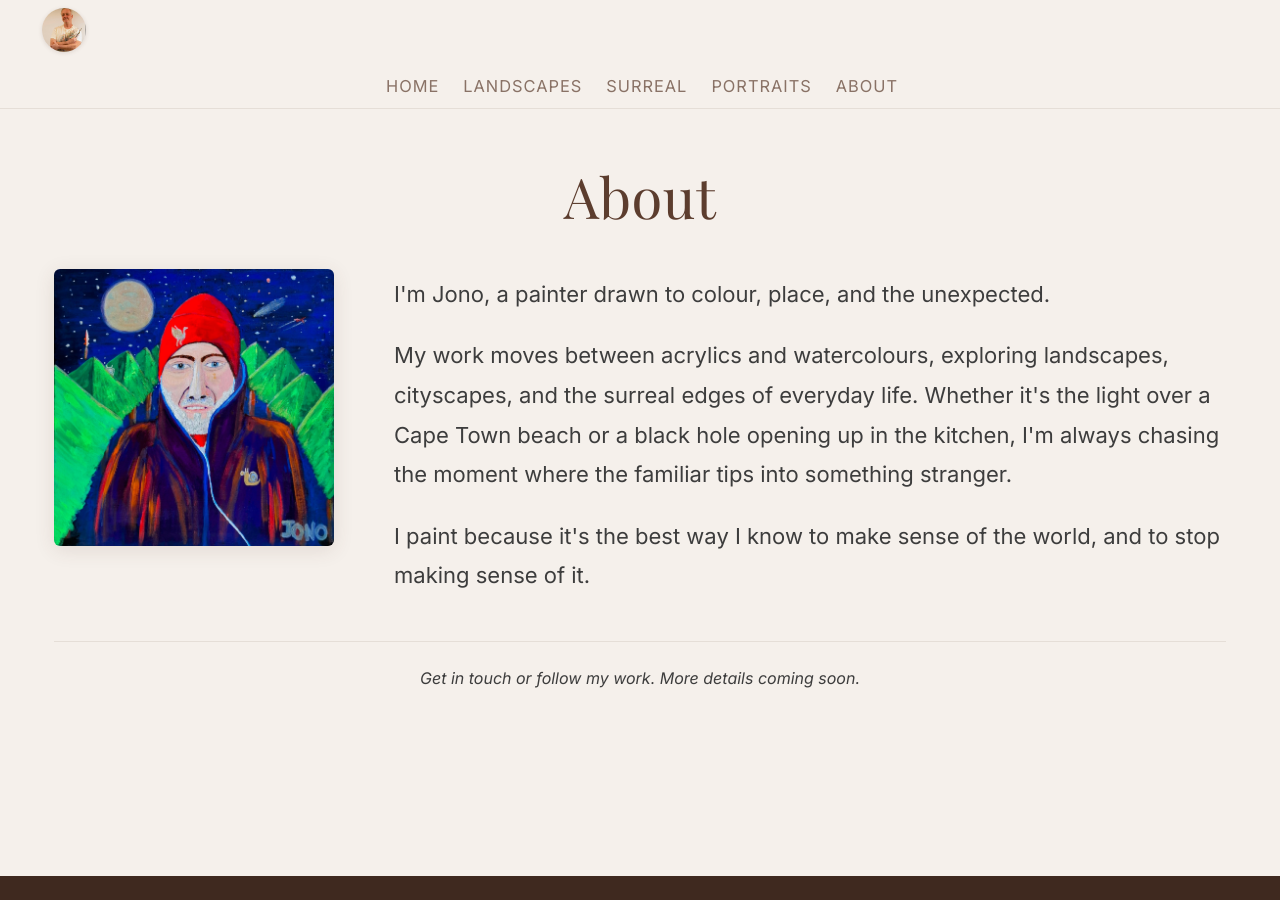
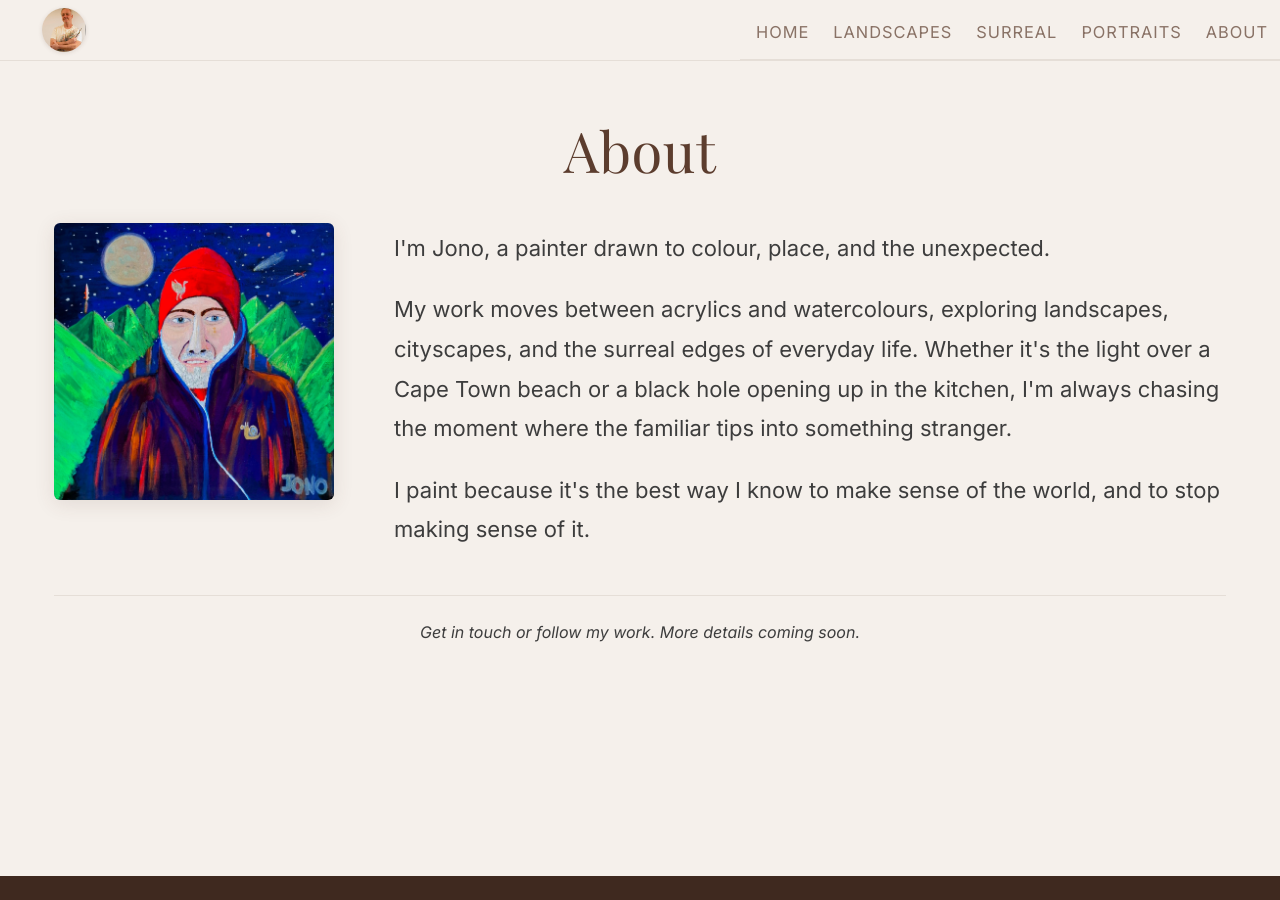
Before and after one commit to JonathanCGill/Jono-The-Artist, an MkDocs documentation site: the page built from docs/about.md, in a window 1280 px wide. Built offline with MkDocs 1.6.1 and Material for MkDocs 9.7.7, drawn with Linux system fonts in a browser that asks for light colours.

Commit message:
Merge header and nav tabs into a single line
Photo + title on the left, nav links on the right, all in one row.
Reduces vertical space taken by the fixed header.

https://claude.ai/code/session_01REs2sPWiAzTCLcZh56wre3

```diff
--- a/docs/stylesheets/custom.css
+++ b/docs/stylesheets/custom.css
@@ -20,10 +20,10 @@ body,
   background-color: var(--cream);
 }
 
-/* Header bar — fixed to top */
+/* Header bar — fixed to top, single row with tabs */
 .md-header {
   background-color: var(--cream);
-  box-shadow: 0 1px 0 rgba(0, 0, 0, 0.08);
+  box-shadow: none;
   position: fixed;
   top: 0;
   left: 0;
@@ -31,9 +31,9 @@ body,
   z-index: 100;
 }
 
-/* Push page content below the fixed header + tabs */
+/* Push page content below the single-row header */
 .md-container {
-  padding-top: 5.5rem;
+  padding-top: 3.2rem;
 }
 
 .md-header__inner {
@@ -61,7 +61,7 @@ body,
 .md-header__title {
   flex-grow: 0;
   margin-left: 0;
-  margin-right: auto;
+  margin-right: 0;
   text-align: left;
   color: var(--brown);
 }
@@ -79,35 +79,47 @@ body,
   right: 0.4rem;
 }
 
-/* Tabs row */
+/* Tabs — inline in the header row, pushed to the right */
 .md-tabs {
-  background-color: var(--cream);
-  border-bottom: 1px solid rgba(92, 61, 46, 0.1);
+  background-color: transparent;
+  border-bottom: none;
   position: fixed !important;
-  top: 3rem !important;
-  left: 0;
-  right: 0;
-  z-index: 99;
-  display: block !important;
+  top: 0 !important;
+  right: 0 !important;
+  left: auto !important;
+  z-index: 101;
+  display: flex !important;
+  align-items: center;
+  height: 3rem !important;
   opacity: 1 !important;
   visibility: visible !important;
   transform: none !important;
-  height: auto !important;
   overflow: visible !important;
+  width: auto !important;
+  border-bottom: 1px solid rgba(92, 61, 46, 0.1);
+}
+
+/* Extend the bottom border across the full width via the header */
+.md-header {
+  border-bottom: 1px solid rgba(92, 61, 46, 0.1);
 }
 
 .md-tabs[hidden],
 .md-tabs[data-md-state="hidden"] {
-  display: block !important;
+  display: flex !important;
   opacity: 1 !important;
   visibility: visible !important;
   transform: none !important;
-  height: auto !important;
+  height: 3rem !important;
   pointer-events: auto !important;
 }
 
 .md-tabs__list {
-  justify-content: center;
+  justify-content: flex-end;
+}
+
+.md-tabs__inner {
+  padding: 0;
 }
 
 .md-tabs__link {
```
